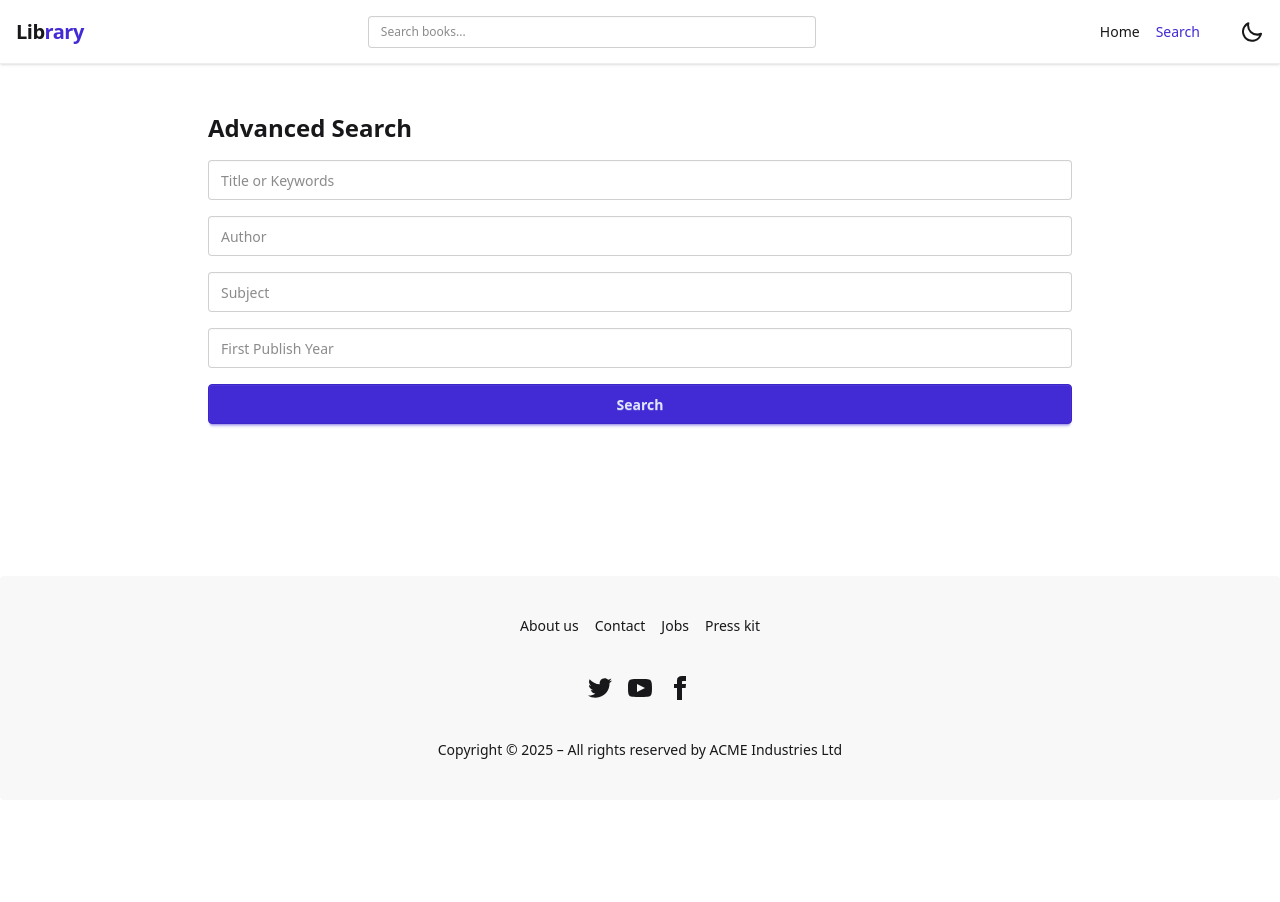
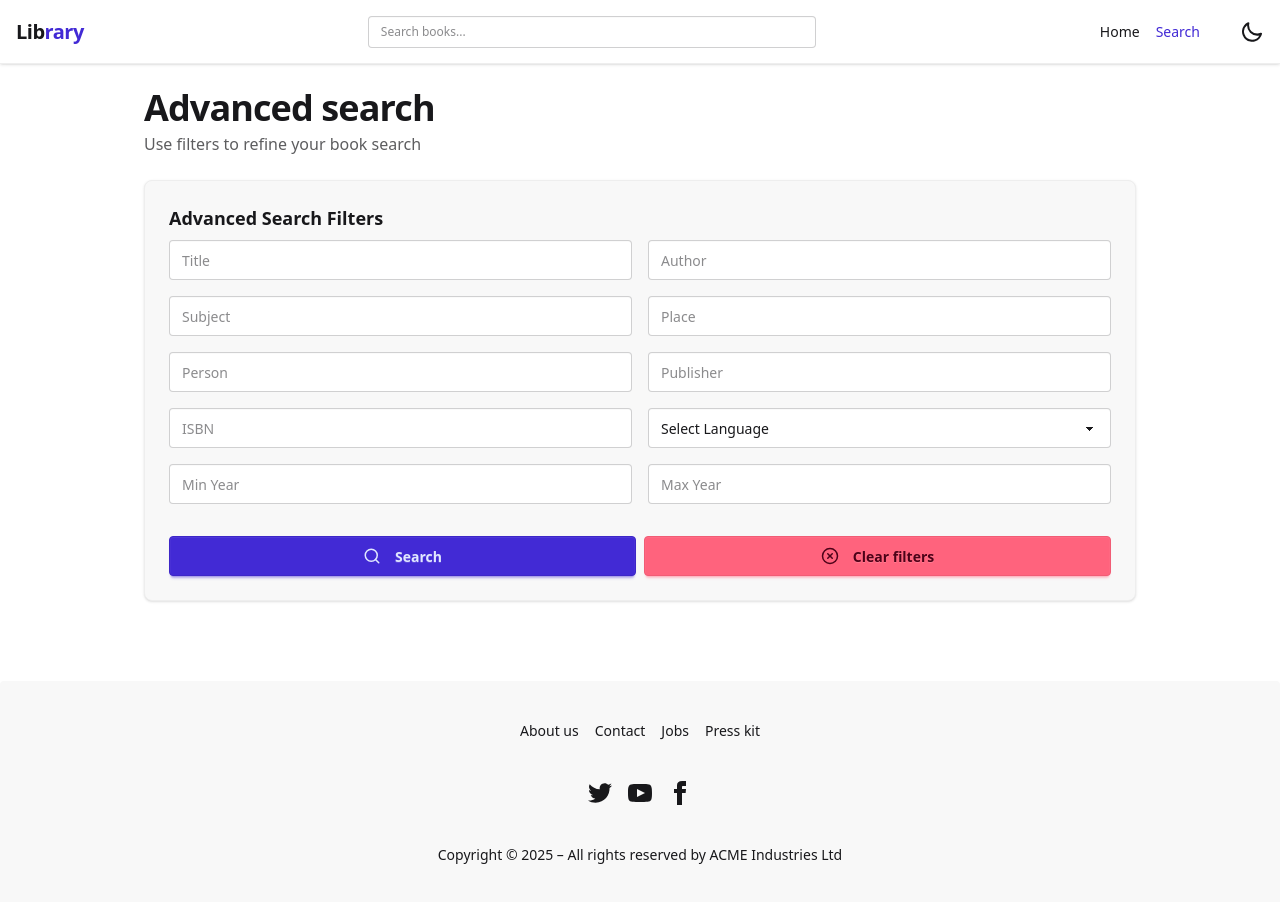
Before and after one commit to MaximeArn/Supinfo_react_librairy, a React (Vite) app: page /search in a window 1280 px wide. Shown: the top 902 px of the page. Before the commit the page ends 800 px from the top, so only its background shows below. Built offline with nearby package versions, Linux system fonts and the light colour scheme.

Commit message:
feat: advanced search filters

```diff
--- /dev/null
+++ b/src/components/AdvancedSearch/AdvancedSearchForm.tsx
@@ -0,0 +1,169 @@
+import { useSearchParams } from "react-router";
+import { useState, useEffect } from "react";
+import { useAppDispatch } from "@/store/store";
+import {
+  clearAdvancedSearchResults,
+  fetchAdvancedSearchResults,
+} from "@/store/slices/booksSearch.slice";
+import { FiSearch, FiXCircle } from "react-icons/fi";
+
+const languageOptions = [
+  { label: "English", value: "eng" },
+  { label: "French", value: "fre" },
+  { label: "Spanish", value: "spa" },
+  { label: "German", value: "ger" },
+  { label: "Italian", value: "ita" },
+];
+
+const AdvancedSearchForm = () => {
+  const dispatch = useAppDispatch();
+  const [searchParams, setSearchParams] = useSearchParams();
+
+  const [title, setTitle] = useState(searchParams.get("title") || "");
+  const [author, setAuthor] = useState(searchParams.get("author") || "");
+  const [subject, setSubject] = useState(searchParams.get("subject") || "");
+  const [place, setPlace] = useState(searchParams.get("place") || "");
+  const [person, setPerson] = useState(searchParams.get("person") || "");
+  const [publisher, setPublisher] = useState(
+    searchParams.get("publisher") || ""
+  );
+  const [minYear, setMinYear] = useState("");
+  const [maxYear, setMaxYear] = useState("");
+  const [language, setLanguage] = useState("");
+  const [isbn, setIsbn] = useState("");
+
+  useEffect(() => {
+    // Re-fill fields if user refreshes or uses back button
+    setTitle(searchParams.get("title") || "");
+    setAuthor(searchParams.get("author") || "");
+    setSubject(searchParams.get("subject") || "");
+    setPlace(searchParams.get("place") || "");
+    setPerson(searchParams.get("person") || "");
+    setPublisher(searchParams.get("publisher") || "");
+    setIsbn(searchParams.get("isbn") || "");
+    setLanguage(searchParams.get("language") || "");
+  }, [searchParams]);
+
+  const handleSearch = () => {
+    const newParams: Record<string, string> = {};
+    if (title) newParams.title = title;
+    if (author) newParams.author = author;
+    if (subject) newParams.subject = subject;
+    if (place) newParams.place = place;
+    if (person) newParams.person = person;
+    if (publisher) newParams.publisher = publisher;
+    if (isbn) newParams.isbn = isbn;
+    if (language) newParams.language = language;
+    if (minYear || maxYear) {
+      newParams.q = `publish_year:[${minYear || "*"} TO ${maxYear || "*"}]`;
+    }
+
+    setSearchParams(newParams);
+    dispatch(fetchAdvancedSearchResults(newParams));
+  };
+
+  const handleReset = () => {
+    setTitle("");
+    setAuthor("");
+    setSubject("");
+    setPlace("");
+    setPerson("");
+    setPublisher("");
+    setIsbn("");
+    setLanguage("");
+    setMinYear("");
+    setMaxYear("");
+    setSearchParams({});
+    dispatch(clearAdvancedSearchResults());
+  };
+
+  return (
+    <div className="card border border-base-300 bg-base-200 shadow-sm mb-6">
+      <div className="card-body">
+        <h2 className="card-title">Advanced Search Filters</h2>
+        <div className="grid grid-cols-1 md:grid-cols-2 gap-4">
+          <input
+            placeholder="Title"
+            className="input input-bordered w-full"
+            value={title}
+            onChange={(e) => setTitle(e.target.value)}
+          />
+          <input
+            placeholder="Author"
+            className="input input-bordered w-full"
+            value={author}
+            onChange={(e) => setAuthor(e.target.value)}
+          />
+          <input
+            placeholder="Subject"
+            className="input input-bordered w-full"
+            value={subject}
+            onChange={(e) => setSubject(e.target.value)}
+          />
+          <input
+            placeholder="Place"
+            className="input input-bordered w-full"
+            value={place}
+            onChange={(e) => setPlace(e.target.value)}
+          />
+          <input
+            placeholder="Person"
+            className="input input-bordered w-full"
+            value={person}
+            onChange={(e) => setPerson(e.target.value)}
+          />
+          <input
+            placeholder="Publisher"
+            className="input input-bordered w-full"
+            value={publisher}
+            onChange={(e) => setPublisher(e.target.value)}
+          />
+          <input
+            placeholder="ISBN"
+            className="input input-bordered w-full"
+            value={isbn}
+            onChange={(e) => setIsbn(e.target.value)}
+          />
+          <select
+            className="select select-bordered w-full"
+            value={language}
+            onChange={(e) => setLanguage(e.target.value)}
+          >
+            <option value="">Select Language</option>
+            {languageOptions.map((lang) => (
+              <option key={lang.value} value={lang.value}>
+                {lang.label}
+              </option>
+            ))}
+          </select>
+          <input
+            placeholder="Min Year"
+            className="input input-bordered w-full"
+            value={minYear}
+            onChange={(e) => setMinYear(e.target.value)}
+          />
+          <input
+            placeholder="Max Year"
+            className="input input-bordered w-full"
+            value={maxYear}
+            onChange={(e) => setMaxYear(e.target.value)}
+          />
+        </div>
+
+        <div className="flex flex-col sm:flex-row gap-2 mt-6">
+          <button
+            onClick={handleSearch}
+            className="btn btn-primary flex-1 py-2"
+          >
+            <FiSearch className="mr-2 text-lg" /> Search
+          </button>
+          <button onClick={handleReset} className="btn btn-error flex-1 py-2">
+            <FiXCircle className="mr-2 text-lg" /> Clear filters
+          </button>
+        </div>
+      </div>
+    </div>
+  );
+};
+
+export default AdvancedSearchForm;
--- /dev/null
+++ b/src/components/AdvancedSearch/AdvancedSearchResultCard.tsx
@@ -0,0 +1,19 @@
+import type { ISearchBookResult } from "@/models/interfaces/SearchBooksResult.interface";
+
+interface Props {
+  book: ISearchBookResult;
+}
+
+const SearchResultCard = ({ book }: Props) => {
+  return (
+    <div className="border rounded p-4 bg-base-100 shadow-sm">
+      <h2 className="text-lg font-semibold">{book.title}</h2>
+      <p className="text-sm text-gray-500">
+        {book.author_name?.join(", ") || "Unknown author"}
+        {book.first_publish_year && ` • ${book.first_publish_year}`}
+      </p>
+    </div>
+  );
+};
+
+export default SearchResultCard;
--- /dev/null
+++ b/src/components/AdvancedSearch/AdvancedSearchResults.tsx
@@ -0,0 +1,25 @@
+import { useAppSelector } from "@/store/store";
+import ErrorDisplay from "@/Components/Common/ErrorDisplay";
+import SearchResultCard from "@/Components/AdvancedSearch/AdvancedSearchResultCard";
+
+const AdvancedSearchResults = () => {
+  const { results, status, error } = useAppSelector(
+    (state) => state.booksSearch.advancedSearch
+  );
+
+  if (status === "loading") return <p className="text-center">Loading…</p>;
+  if (status === "failed")
+    return <ErrorDisplay error={new Error(error || "")} />;
+  if (status === "succeeded" && results.length === 0)
+    return <p className="text-center">No results found.</p>;
+
+  return (
+    <div className="grid gap-4">
+      {results.map((book) => (
+        <SearchResultCard key={book.key} book={book} />
+      ))}
+    </div>
+  );
+};
+
+export default AdvancedSearchResults;
--- a/src/lib/api.ts
+++ b/src/lib/api.ts
@@ -5,6 +5,7 @@ export async function apiFetch<T>(
   options?: RequestInit
 ): Promise<T> {
   try {
+    console.log(`request on : ${url}`);
     const res = await fetch(url, options);
 
     if (!res.ok) {
--- a/src/pages/Search.tsx
+++ b/src/pages/Search.tsx
@@ -1,105 +1,17 @@
-import { useEffect, useState } from "react";
-import { useSearchParams } from "react-router";
-import {
-  fetchAdvancedSearchResults,
-  clearAdvancedSearchResults,
-} from "@/store/slices/booksSearch.slice";
-import { useAppDispatch, useAppSelector } from "../store/store";
+import AdvancedSearchForm from "@/Components/AdvancedSearch/AdvancedSearchForm";
+import AdvancedSearchResults from "@/Components/AdvancedSearch/AdvancedSearchResults";
+import PageHeader from "@/Components/Common/PageHeader";
 
 const AdvancedSearchPage = () => {
-  const dispatch = useAppDispatch();
-  const [searchParams] = useSearchParams();
-
-  const initialQuery = searchParams.get("q") || "";
-
-  const [title, setTitle] = useState(initialQuery);
-  const [author, setAuthor] = useState("");
-  const [subject, setSubject] = useState("");
-  const [year, setYear] = useState("");
-
-  const { results, status, error } = useAppSelector(
-    (state) => state.booksSearch.advancedSearch
-  );
-
-  const handleSearch = () => {
-    const queryParts = [
-      title && `q=${encodeURIComponent(title)}`,
-      author && `author=${encodeURIComponent(author)}`,
-      subject && `subject=${encodeURIComponent(subject)}`,
-      year && `first_publish_year=${encodeURIComponent(year)}`,
-    ];
-
-    const fullQuery = queryParts.filter(Boolean).join("&");
-
-    if (fullQuery) {
-      dispatch(fetchAdvancedSearchResults(fullQuery));
-    }
-  };
-
-  useEffect(() => {
-    if (initialQuery) {
-      dispatch(
-        fetchAdvancedSearchResults(`q=${encodeURIComponent(initialQuery)}`)
-      );
-    }
-
-    return () => {
-      dispatch(clearAdvancedSearchResults());
-    };
-  }, [dispatch, initialQuery]);
-
   return (
-    <div className="px-4 py-6 max-w-4xl mx-auto">
-      <h1 className="text-2xl font-bold mb-4">Advanced Search</h1>
-
-      <div className="grid gap-4 mb-6">
-        <input
-          type="text"
-          placeholder="Title or Keywords"
-          className="input input-bordered w-full"
-          value={title}
-          onChange={(e) => setTitle(e.target.value)}
-        />
-        <input
-          type="text"
-          placeholder="Author"
-          className="input input-bordered w-full"
-          value={author}
-          onChange={(e) => setAuthor(e.target.value)}
-        />
-        <input
-          type="text"
-          placeholder="Subject"
-          className="input input-bordered w-full"
-          value={subject}
-          onChange={(e) => setSubject(e.target.value)}
-        />
-        <input
-          type="text"
-          placeholder="First Publish Year"
-          className="input input-bordered w-full"
-          value={year}
-          onChange={(e) => setYear(e.target.value)}
-        />
-        <button onClick={handleSearch} className="btn btn-primary w-full">
-          Search
-        </button>
-      </div>
-
-      {status === "loading" && <p className="text-center">Loading...</p>}
-      {status === "failed" && (
-        <p className="text-center text-error">Error: {error}</p>
-      )}
-      {status === "succeeded" && results.length === 0 && (
-        <p className="text-center">No results found.</p>
-      )}
-
-      <div className="grid gap-4">
-        {results.map((book) => (
-          <p key={book.cover_edition_key}>{book.title}</p>
-        ))}
-      </div>
-    </div>
+    <>
+      <PageHeader
+        title="Advanced search"
+        description="Use filters to refine your book search"
+      />
+      <AdvancedSearchForm />
+      <AdvancedSearchResults />
+    </>
   );
 };
 
--- a/src/store/slices/booksSearch.slice.ts
+++ b/src/store/slices/booksSearch.slice.ts
@@ -37,8 +37,9 @@ export const fetchQuickSearchResults = createAsyncThunk(
 
 export const fetchAdvancedSearchResults = createAsyncThunk(
   "search/fetchAdvancedSearchResults",
-  async (queryString: string, thunkAPI) => {
+  async (params: Record<string, string>, thunkAPI) => {
     try {
+      const queryString = new URLSearchParams(params).toString();
       return await searchBooks(queryString);
     } catch (err: any) {
       return thunkAPI.rejectWithValue(err.message ?? "Unknown error");
```
Also changed, not shown: src/services/searchBooks.service.ts (+4 -4 lines).
